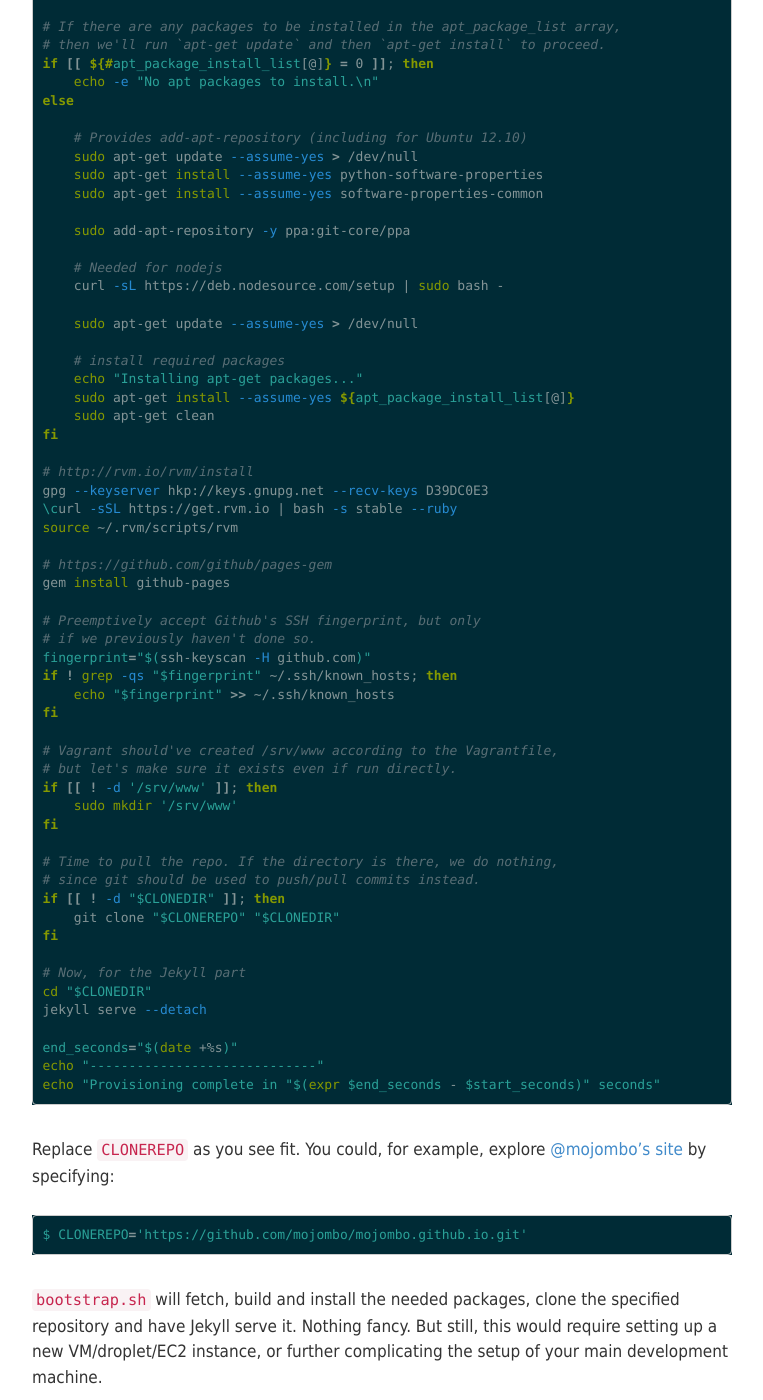
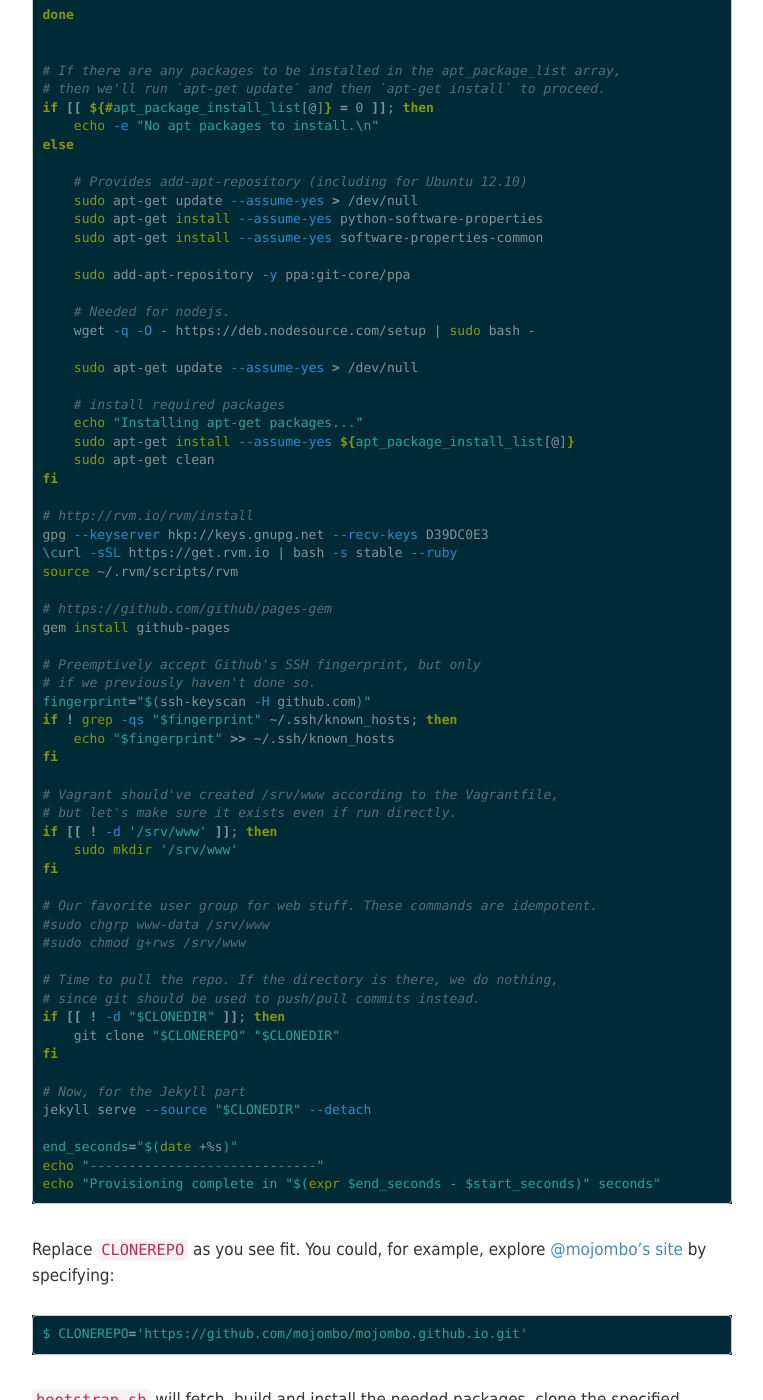
Before and after one commit to ik-fractel/kappataumu.github.com, a Jekyll site: the page built from _posts/2015-01-10-vagrant-jekyll-github-pages-streamlined-content-creation.md, in a window 1280 px wide and 1400 px high, scrolled down 1998 px. Shown: the whole window, without its empty margins (258-1021 px from the left). Built offline with Jekyll 4.4.1, drawn with Linux system fonts in a browser that asks for light colours; Markdown is read by kramdown in place of the engine named in the settings; some of the changed text lies outside the part shown.

Commit message:
Update embedded file

````diff
--- a/_posts/2015-01-10-vagrant-jekyll-github-pages-streamlined-content-creation.md
+++ b/_posts/2015-01-10-vagrant-jekyll-github-pages-streamlined-content-creation.md
@@ -29,17 +30,20 @@
 
 ```bash
 #!/bin/bash
-# This provisioning script has been derived from VVV.
+#
+# This provisioning script has been derived from Varying Vagrant Vagrants:
+# https://github.com/Varying-Vagrant-Vagrants/VVV
+#
 
-CLONEREPO='https://github.com/kappataumu/kappataumu.github.com.git'
-CLONEDIR="$(basename $CLONEREPO)"
+CLONEREPO='XXX'
+CLONEDIR="/srv/www/$(basename $CLONEREPO)"
 
 start_seconds="$(date +%s)"
 echo "Welcome to the initialization script."
 
 ping_result="$(ping -c 2 8.8.4.4 2>&1)"
 if [[ $ping_result != *bytes?from* ]]; then
-	echo "Network connection unavailable. Try again later."
+  echo "Network connection unavailable. Try again later."
     exit 1
 fi
 
@@ -54,16 +58,16 @@
 # not yet installed, it should be added to the array of packages to install.
 apt_package_install_list=()
 for pkg in "${apt_package_check_list[@]}"; do
-	package_version="$(dpkg -s $pkg 2>&1 | grep 'Version:' | cut -d " " -f 2)"
-	if [[ -n "${package_version}" ]]; then
-		space_count="$(expr 20 - "${#pkg}")" #11
-		pack_space_count="$(expr 30 - "${#package_version}")"
-		real_space="$(expr ${space_count} + ${pack_space_count} + ${#package_version})"
-		printf " * $pkg %${real_space}.${#package_version}s ${package_version}\n"
-	else
-		echo " *" $pkg [not installed]
-		apt_package_install_list+=($pkg)
-	fi
+  package_version="$(dpkg -s $pkg 2>&1 | grep 'Version:' | cut -d " " -f 2)"
+  if [[ -n "${package_version}" ]]; then
+    space_count="$(expr 20 - "${#pkg}")" #11
+    pack_space_count="$(expr 30 - "${#package_version}")"
+    real_space="$(expr ${space_count} + ${pack_space_count} + ${#package_version})"
+    printf " * $pkg %${real_space}.${#package_version}s ${package_version}\n"
+  else
+    echo " *" $pkg [not installed]
+    apt_package_install_list+=($pkg)
+  fi
 done
 
 
@@ -80,8 +84,8 @@
 
     sudo add-apt-repository -y ppa:git-core/ppa
 
-    # Needed for nodejs
-    curl -sL https://deb.nodesource.com/setup | sudo bash -
+    # Needed for nodejs.
+    wget -q -O - https://deb.nodesource.com/setup | sudo bash -
 
     sudo apt-get update --assume-yes > /dev/null
 
@@ -112,6 +116,10 @@
     sudo mkdir '/srv/www'
 fi
 
+# Our favorite user group for web stuff. These commands are idempotent.
+#sudo chgrp www-data /srv/www
+#sudo chmod g+rws /srv/www
+
 # Time to pull the repo. If the directory is there, we do nothing,
 # since git should be used to push/pull commits instead.
 if [[ ! -d "$CLONEDIR" ]]; then
@@ -119,8 +127,7 @@
 fi
 
 # Now, for the Jekyll part
-cd "$CLONEDIR"
-jekyll serve --detach
+jekyll serve --source "$CLONEDIR" --detach
 
 end_seconds="$(date +%s)"
 echo "-----------------------------"
````
Also changed, not shown: other parts of _posts/2015-01-10-vagrant-jekyll-github-pages-streamlined-content-creation.md (+1 -0 lines).
